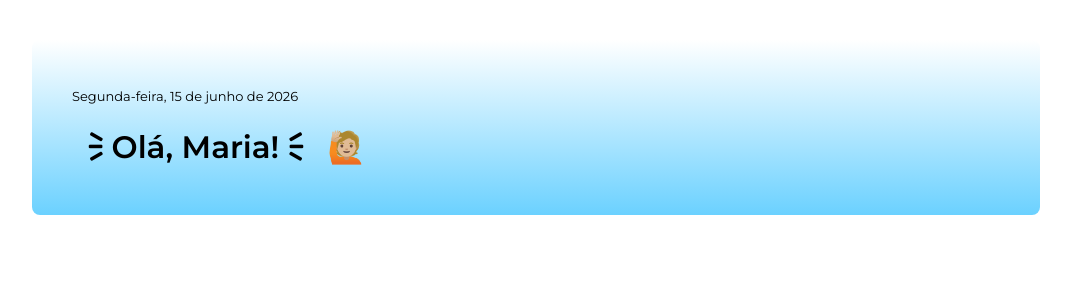
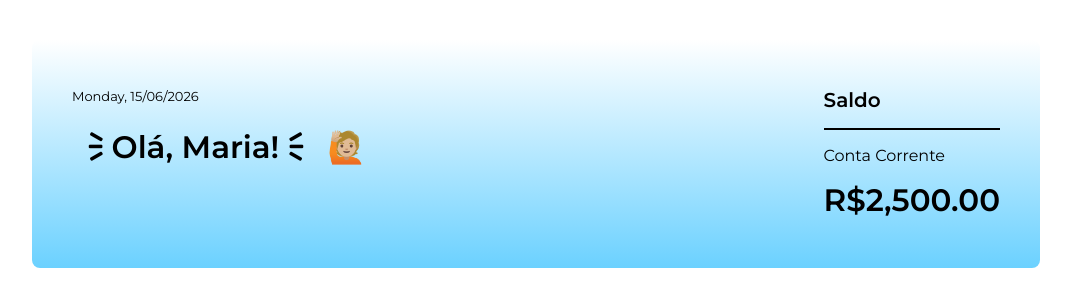
Before and after one commit to ImR0D/anybank, an Angular app: page / in a window 1280 px wide. Shown: the top 306 px of the page, without its empty margins (104-1175 px from the left). Built offline with nearby package versions, Linux system fonts and the light colour scheme.

Commit message:
feat: fragmentado o componente banner em dois componentes que ficarão responsáveis por exibir a mensagem de boas vindas e outra para gerenciar o saldo da conta no banner principal da aplicação

```diff
--- a/src/app/components/banner/banner.css
+++ b/src/app/components/banner/banner.css
@@ -4,22 +4,6 @@
   padding: 3rem 2.5rem;
   display: flex;
   justify-content: space-between;
-}
-
-.boas-vindas {
-  display: flex;
-  flex-direction: column;
-  gap: 1.5rem;
-}
-
-.data {
-  font-size: 0.8125rem;
-}
-
-.titulo {
-  font-size: 1.9375rem;
-  font-weight: 600;
-  line-height: 125%;
 }
 
 @media screen and (max-width: 71rem) {
--- a/src/app/components/banner/banner.html
+++ b/src/app/components/banner/banner.html
@@ -1,6 +1,4 @@
 <header class="banner">
-  <section class="boas-vindas">
-    <span class="data">Segunda-feira, 15 de junho de 2026</span>
-    <h1 class="titulo">&#128486; Olá, Maria! &#128487; &#128587;&#127996;</h1>
-  </section>
+  <app-boas-vindas class="boas-vindas" />
+  <app-conta class="conta" />
 </header>
--- a/src/app/components/banner/banner.ts
+++ b/src/app/components/banner/banner.ts
@@ -1,8 +1,10 @@
 import { Component } from '@angular/core';
+import { BoasVindas } from './boas-vindas/boas-vindas';
+import { Conta } from './conta/conta';
 
 @Component({
   selector: 'app-banner',
-  imports: [],
+  imports: [BoasVindas, Conta],
   templateUrl: './banner.html',
   styleUrl: './banner.css',
 })
--- /dev/null
+++ b/src/app/components/banner/boas-vindas/boas-vindas.css
@@ -0,0 +1,15 @@
+.boas-vindas {
+  display: flex;
+  flex-direction: column;
+  gap: 1.5rem;
+}
+
+.data {
+  font-size: 0.8125rem;
+}
+
+.titulo {
+  font-size: 1.9375rem;
+  font-weight: 600;
+  line-height: 125%;
+}
--- /dev/null
+++ b/src/app/components/banner/boas-vindas/boas-vindas.html
@@ -0,0 +1,4 @@
+<section class="boas-vindas">
+  <span class="data">{{ dataAtual | date: 'EEEE, dd/MM/yyyy' | titlecase }}</span>
+  <h1 class="titulo">&#128486; Olá, Maria! &#128487; &#128587;&#127996;</h1>
+</section>
--- /dev/null
+++ b/src/app/components/banner/boas-vindas/boas-vindas.ts
@@ -0,0 +1,12 @@
+import { DatePipe, TitleCasePipe } from '@angular/common';
+import { Component } from '@angular/core';
+
+@Component({
+  selector: 'app-boas-vindas',
+  imports: [DatePipe, TitleCasePipe],
+  templateUrl: './boas-vindas.html',
+  styleUrl: './boas-vindas.css',
+})
+export class BoasVindas {
+  dataAtual: Date = new Date();
+}
--- /dev/null
+++ b/src/app/components/banner/conta/conta.css
@@ -0,0 +1,28 @@
+.conta {
+  display: flex;
+  flex-direction: column;
+  gap: 1rem;
+}
+
+.titulo {
+  font-size: 1.25rem;
+  font-weight: 600;
+  line-height: 120%;
+}
+
+.divisoria {
+  height: 0.125rem;
+  background: var(--preto);
+}
+
+.tipo-conta {
+  font-size: 1rem;
+  font-weight: 400;
+  line-height: normal;
+}
+
+.saldo {
+  font-size: 1.9375rem;
+  font-weight: 600;
+  line-height: 125%;
+}
--- /dev/null
+++ b/src/app/components/banner/conta/conta.html
@@ -0,0 +1,8 @@
+<section class="conta">
+  <h2 class="titulo">Saldo</h2>
+  <div class="divisoria"></div>
+  <span class="tipo-conta">Conta Corrente</span
+  ><span class="saldo">
+    {{ 2500 | currency: 'BRL' }}
+  </span>
+</section>
```
Also changed, not shown: src/app/components/banner/conta/conta.ts (added, +10 -0 lines).
